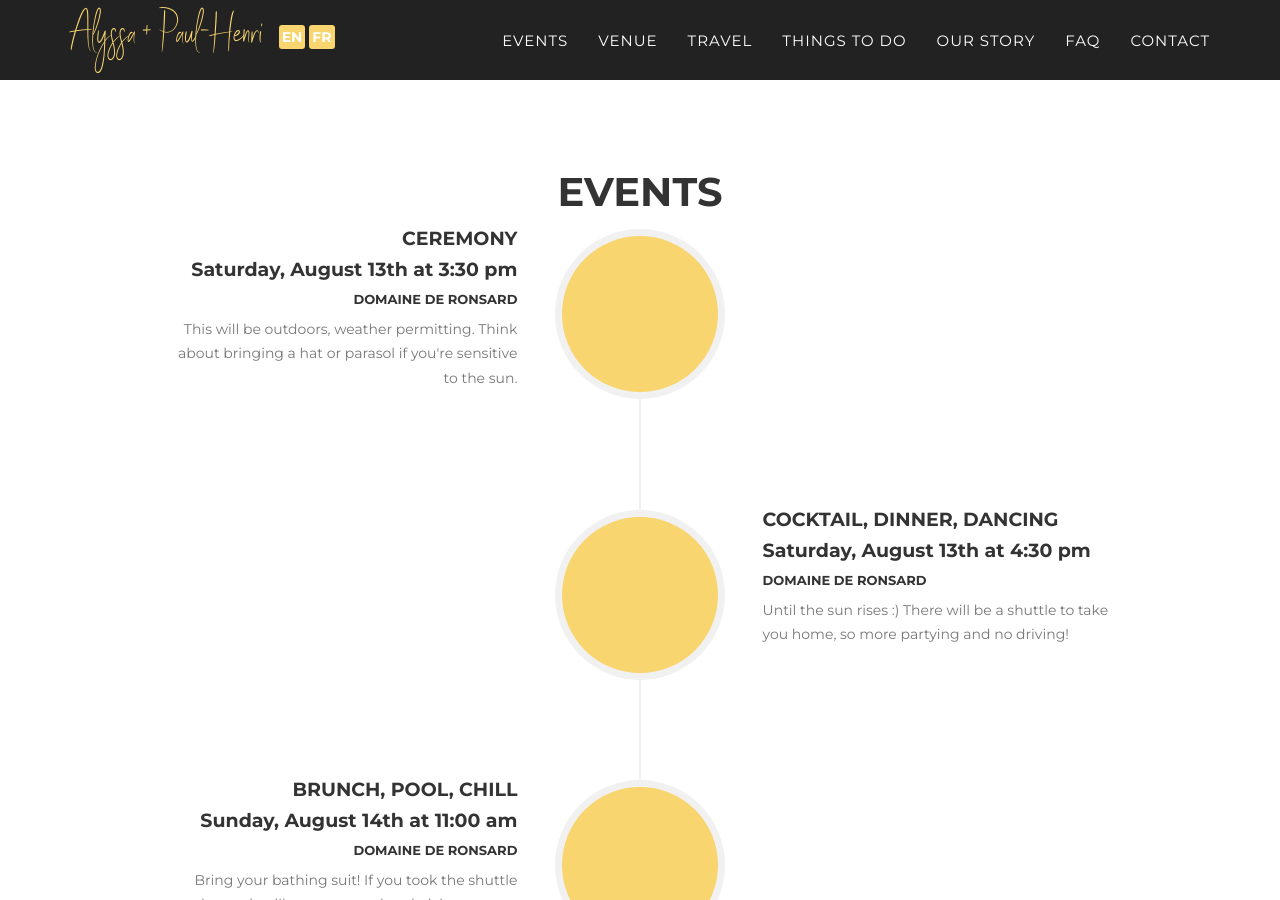
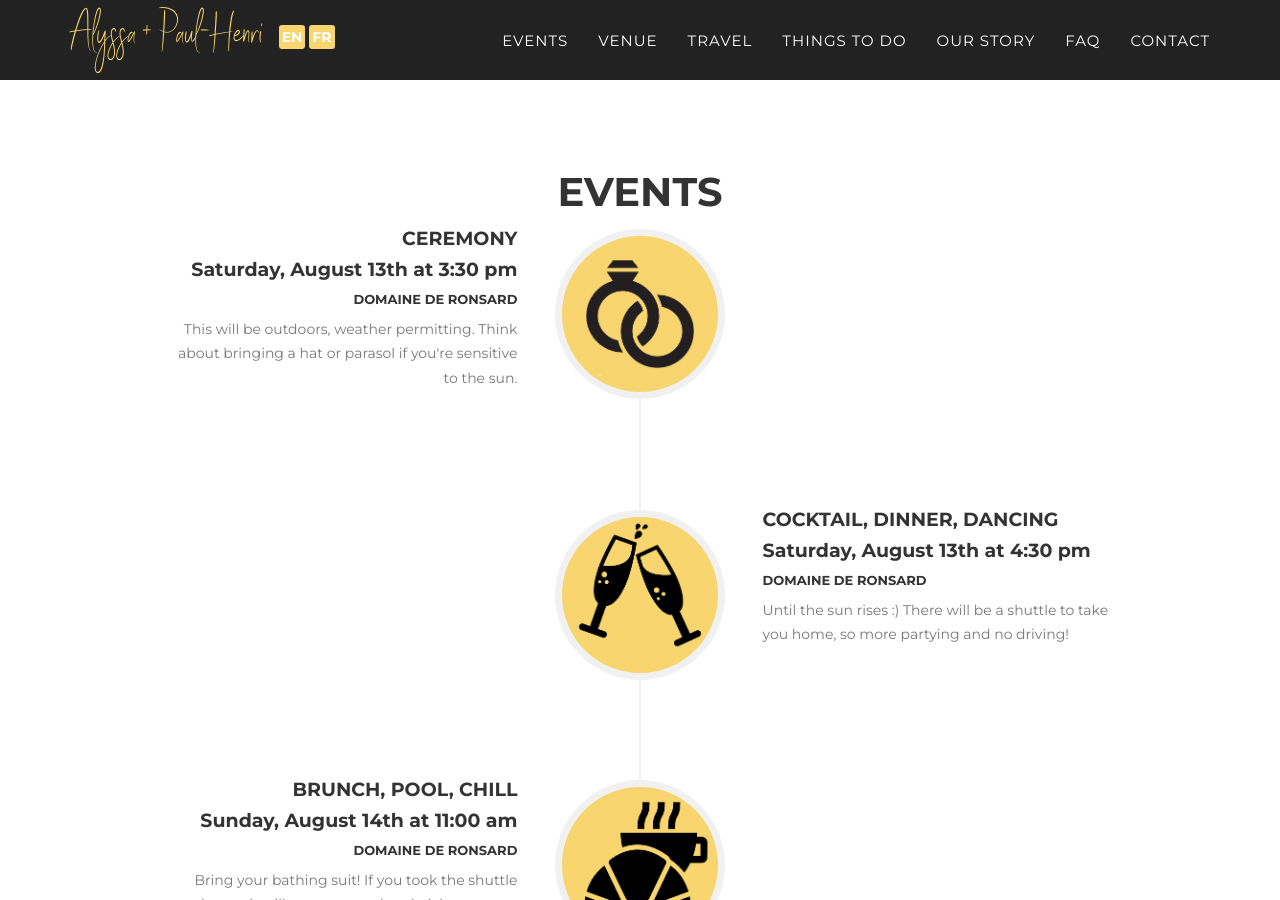
Before and after one commit to alyssapaulhenri/alyssapaulhenri.github.io, a Jekyll site: the page built from index.html, in a window 1280 px wide and 900 px high, scrolled down 550 px. Built offline with Jekyll 4.4.1, drawn with Linux system fonts in a browser that asks for light colours; some web fonts are replaced.

Commit message:
translation and fixes

```diff
--- a/_includes/en_data/events.html
+++ b/_includes/en_data/events.html
@@ -11,7 +11,7 @@
                 <ul class="timeline">
                     <li>
                         <div class="timeline-image">
-                            <img class="img-circle img-responsive" src="/wedding-template/img/events/1.png" alt="">
+                            <img class="img-circle img-responsive" src="../img/events/1.png" alt="">
                         </div>
                         <div class="timeline-panel">
                             <div class="timeline-heading">
@@ -26,7 +26,7 @@
                     </li>
                     <li class="timeline-inverted">
                         <div class="timeline-image">
-                            <img class="img-circle img-responsive" src="/wedding-template/img/events/2.png" alt="">
+                            <img class="img-circle img-responsive" src="../img/events/2.png" alt="">
                         </div>
                         <div class="timeline-panel">
                             <div class="timeline-heading">
@@ -41,7 +41,7 @@
                     </li>
                     <li>
                         <div class="timeline-image">
-                            <img class="img-circle img-responsive" src="/wedding-template/img/events/3.png" alt="">
+                            <img class="img-circle img-responsive" src="../img/events/3.png" alt="">
                         </div>
                         <div class="timeline-panel">
                             <div class="timeline-heading">
--- a/_includes/en_data/head.html
+++ b/_includes/en_data/head.html
@@ -1,9 +1,9 @@
 <head>
     <!-- Favicon -->
-    <link rel="apple-touch-icon" sizes="180x180" href="/wedding-template/img/favicon/apple-touch-icon.png">
-    <link rel="icon" type="image/png" sizes="32x32" href="/wedding-template/img/favicon/favicon-32x32.png">
-    <link rel="icon" type="image/png" sizes="16x16" href="/wedding-template/img/favicon/favicon-16x16.png">
-    <link rel="manifest" href="/wedding-template/img/favicon/site.webmanifest">
+    <link rel="apple-touch-icon" sizes="180x180" href="../img/favicon/apple-touch-icon.png">
+    <link rel="icon" type="image/png" sizes="32x32" href="../img/favicon/favicon-32x32.png">
+    <link rel="icon" type="image/png" sizes="16x16" href="../img/favicon/favicon-16x16.png">
+    <link rel="manifest" href="../img/favicon/site.webmanifest">
 
     <meta charset="utf-8">
     <meta http-equiv="X-UA-Compatible" content="IE=edge">
--- a/_includes/en_data/modals.html
+++ b/_includes/en_data/modals.html
@@ -14,7 +14,7 @@
                         <div class="modal-body">
                             <h2>{{ post.title }}</h2>
                             <hr class="star-primary">
-                            <img src="/wedding-template/img/portfolio/{{ post.img }}" class="img-responsive img-centered" alt="{{ post.alt }}">
+                            <img src="../img/portfolio/{{ post.img }}" class="img-responsive img-centered" alt="{{ post.alt }}">
                             <p>{{ post.description }}</p>
                             <ul class="list-inline item-details">
                                 <li><i class="fa fa-car"></i> Drive from venue:
--- a/_includes/en_data/things_to_do.html
+++ b/_includes/en_data/things_to_do.html
@@ -16,7 +16,7 @@
                             <i class="fa fa-plus fa-3x"></i>
                         </div>
                     </div>
-                    <img src="/wedding-template/img/portfolio/{{ post.thumbnail }}" class="img-responsive img-centered" alt="">
+                    <img src="../img/portfolio/{{ post.thumbnail }}" class="img-responsive img-centered" alt="">
                 </a>
                 <div class="portfolio-caption">
                     <h4>{{ post.title }}</h4>
--- a/_includes/fr_data/travel.html
+++ b/_includes/fr_data/travel.html
@@ -7,7 +7,7 @@
             </div>
         </div>
         <div class="row text-center">
-          <div class="col-md-4">
+          <div class="col-md-6">
                 <span class="fa-stack fa-4x">
                     <i class="fa fa-circle fa-stack-2x text-primary"></i>
                     <i class="fa fa-train fa-stack-1x fa-inverse"></i>
@@ -15,7 +15,7 @@
             <h4 class="service-heading">Train</h4>
             <p class="text-muted">Gare de Nogent le Rotrou, puis 15 min en voiture. Un poil sportif en vélo.</p>
           </div>
-            <div class="col-md-4">
+            <div class="col-md-6">
                 <span class="fa-stack fa-4x">
                     <i class="fa fa-circle fa-stack-2x text-primary"></i>
                     <i class="fa fa-car fa-stack-1x fa-inverse"></i>
```
Also changed, not shown: _includes/fr_data/head.html (+4 -4 lines).
